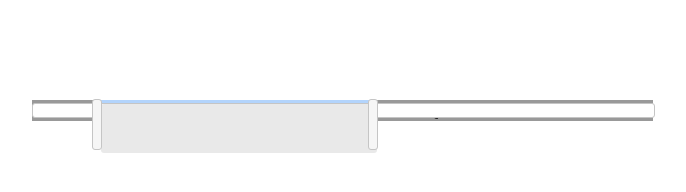
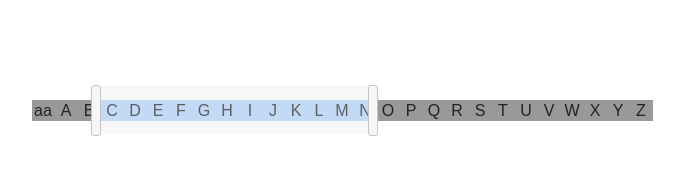
Before and after one commit to nelson54/SliderExample, a plain HTML site: page index.html in a window 1280 px wide. Shown: the whole page, without its empty margins (297-983 px from the left). Drawn offline with nearby package versions, Linux system fonts and the light colour scheme.

Commit message:
Updated styles for slider

```diff
--- a/css/style.css
+++ b/css/style.css
@@ -335,12 +335,17 @@ textarea {
 
 #slider {
     position: relative;
-    top: -18;
+    top: -31;
+    background: none;
+    border: none;
 }
 
 #slider .ui-slider-range {
     padding-top: 18px;
     padding-bottom: 18px;
+    position: relative;
+    top: -5px;
+    opacity: .3;
 }
 
 #slider .ui-slider-handle {
```
